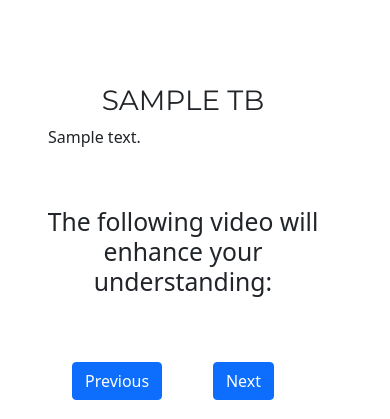
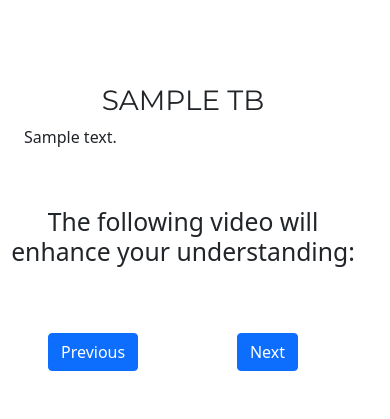
Before and after one commit to Ritika6192/Bloging, a PHP site: page /article.php?article=1 in a window 390 px wide. Shown: the part 56-475 px from the top of the page. Run offline with PHP 8.4, Linux system fonts and the light colour scheme; tables that the repository leaves empty or names only in its code hold one stand-in row (values such as "Sample post"); some libraries are stand-ins or nearby versions; grey boxes are pictures that could not be loaded.

Commit message:
responsiveness corrected

```diff
--- a/assets/css/style.css
+++ b/assets/css/style.css
@@ -189,7 +189,7 @@ header.masthead {
       width: 80%;
     }
   }
-  @media (max-width: 575px ){
+  @media (max-width: 575px ) and (min-width: 0px ){
     .cot{
       width: 100%;
     }
@@ -198,8 +198,6 @@ header.masthead {
     width: 100%;
     margin-right: auto;
     margin-left: auto;
-    padding-right: var(--bs-gutter-x,.75rem);
-    padding-left: var(--bs-gutter-x,.75rem);
   }
   .about_bg
   {
```
